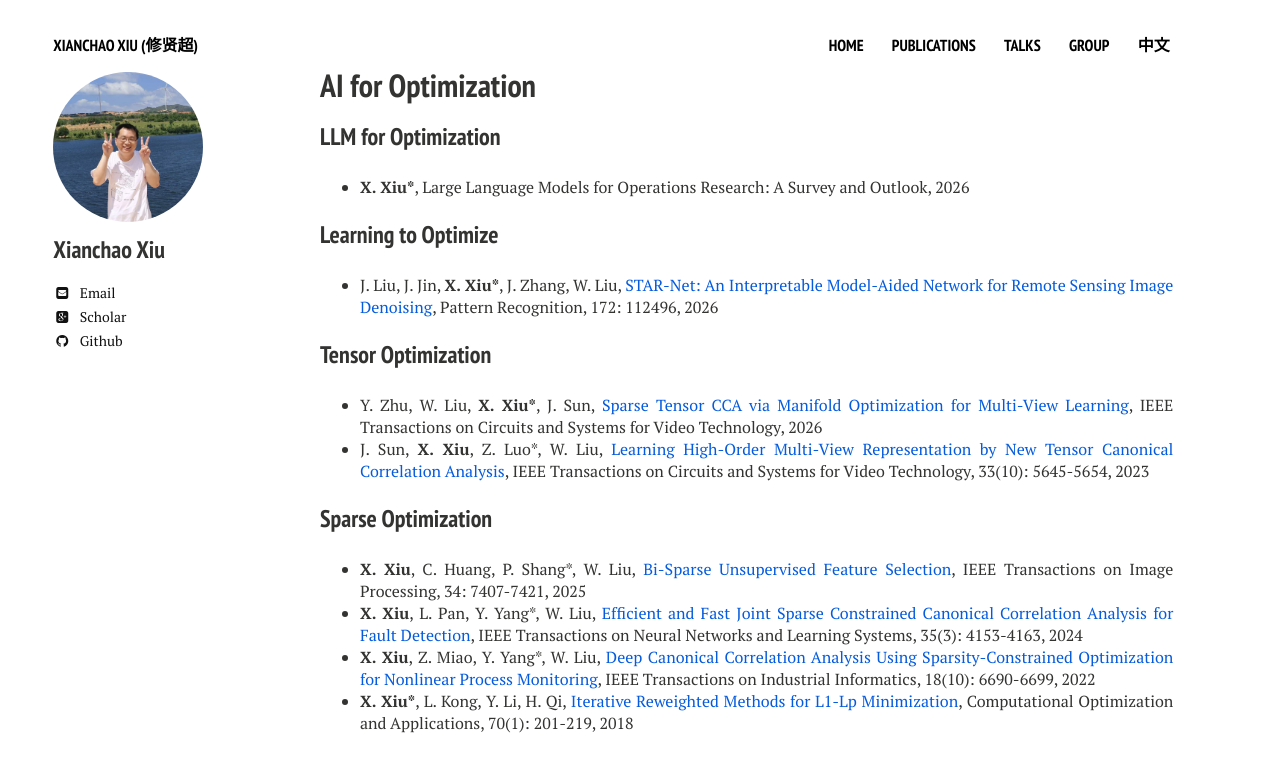
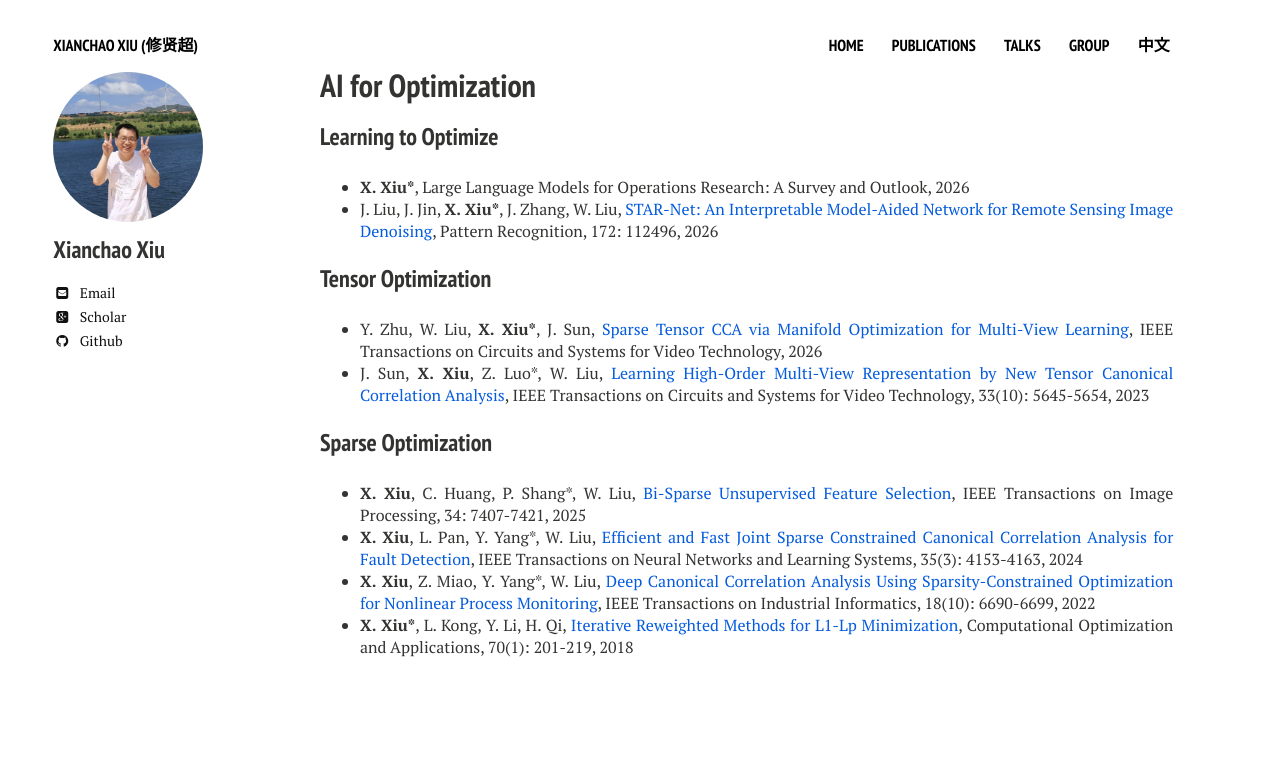
Before and after one commit to xianchaoxiu/xianchaoxiu.github.io, a Jekyll site: the page built from chinese/research/OPT/index.md, in a window 1280 px wide. Shown: the top 772 px of the page. Built offline with Jekyll 4.4.1, drawn with Linux system fonts in a browser that asks for light colours; nearby versions of some CDN libraries.

Commit message:
Update index.md

```diff
--- a/chinese/research/OPT/index.md
+++ b/chinese/research/OPT/index.md
@@ -5,11 +5,8 @@ comments: false
 share: false
 ---
 
-### LLM for Optimization
+### Learning to Optimize
 * <b>X. Xiu*</b>, Large Language Models for Operations Research: A Survey and Outlook, 2026 <br>
-
-
-### Learning to Optimize
 * J. Liu, J. Jin, <b>X. Xiu*</b>, J. Zhang, W. Liu, <a href="https://doi.org/10.1016/j.patcog.2025.112496" class="textlink" target="_blank">STAR-Net: An Interpretable Model-Aided Network for Remote Sensing Image Denoising</a>, Pattern Recognition, 172: 112496, 2026  <br>
 
 
```
